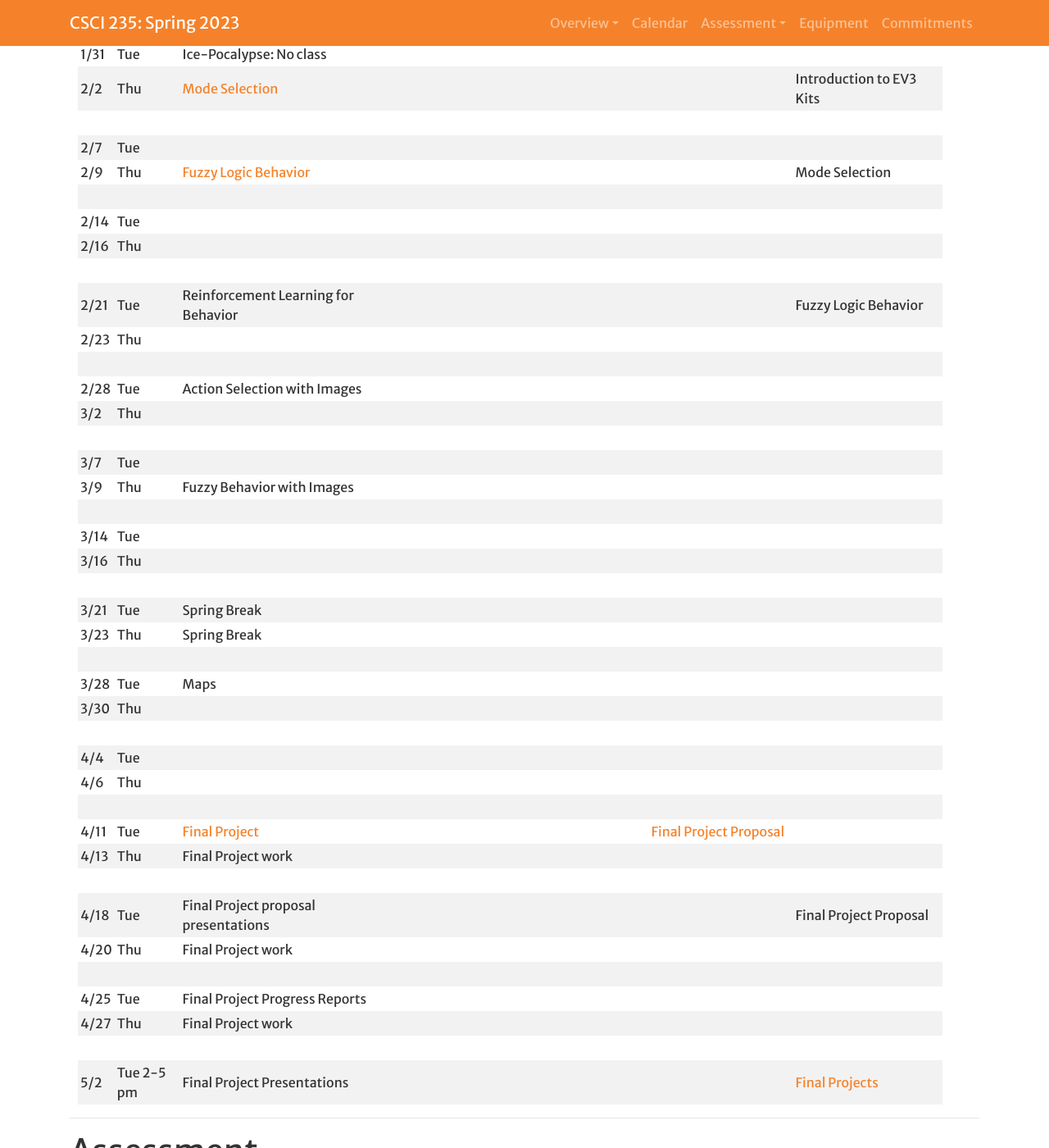
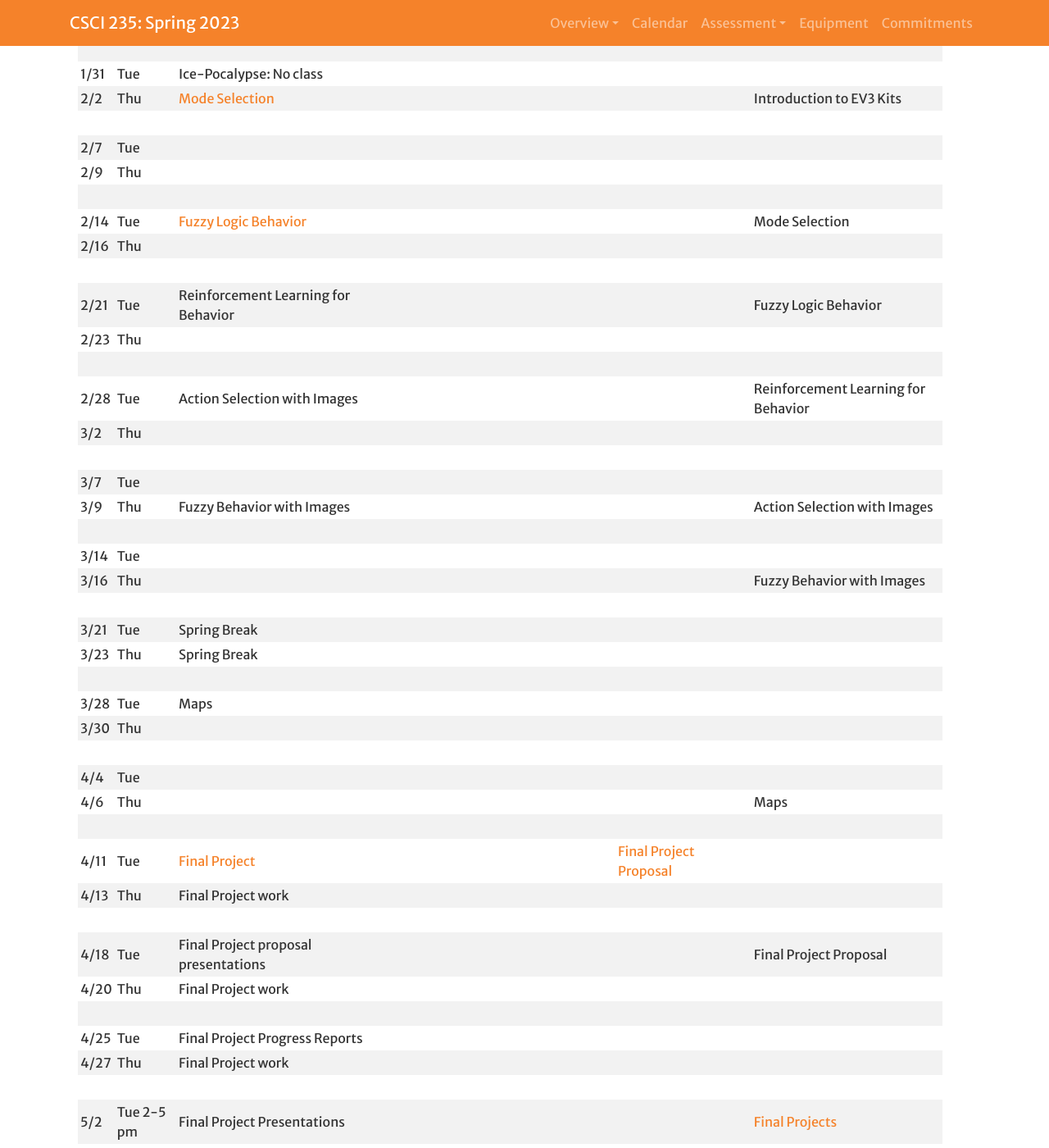
Before and after one commit to Hendrix-CS/csci235, a Jekyll site: the page built from index.md, in a window 1280 px wide and 1400 px high, scrolled down 1599 px. Shown: the whole window at 82% size. Built offline with Jekyll 4.4.1, drawn with Linux system fonts in a browser that asks for light colours; a script that is not in the unit is left out; our own code applies the rules of GitHub Pages for plain Markdown files.

Commit message:
Updated schedule.

```diff
--- a/index.md
+++ b/index.md
@@ -41,22 +41,22 @@ Upon completing this course, our goal is for you to be able to:
 | 2/2  | Thu | [Mode Selection]({{site.baseurl}}/projects/modes.html) |  |  | Introduction to EV3 Kits |
 |      |
 | 2/7  | Tue |  |  |  |  |
-| 2/9  | Thu | [Fuzzy Logic Behavior]({{site.baseurl}}/projects/fuzzy.html) |  |   | Mode Selection |
+| 2/9  | Thu |  |  |  |  |
 |      |
-| 2/14 | Tue |  |  |  |  |
+| 2/14 | Tue |  [Fuzzy Logic Behavior]({{site.baseurl}}/projects/fuzzy.html) |  |   | Mode Selection |
 | 2/16 | Thu |  |  |  |  |
 |      |
 | 2/21 | Tue | Reinforcement Learning for Behavior |  |  | Fuzzy Logic Behavior |
 | 2/23 | Thu | |  |  |  |
 |      |
-| 2/28 | Tue | Action Selection with Images |  |   |  |
+| 2/28 | Tue | Action Selection with Images |  |   | Reinforcement Learning for Behavior |
 | 3/2  | Thu | |  |  |  |
 |      |
 | 3/7  | Tue |  |  |  | |
-| 3/9  | Thu | Fuzzy Behavior with Images |  |  |   |
+| 3/9  | Thu | Fuzzy Behavior with Images |  |  |  Action Selection with Images |
 |      |
 | 3/14 | Tue |  |  |  |  |
-| 3/16 | Thu |  |  |  |  |
+| 3/16 | Thu |  |  |  |  Fuzzy Behavior with Images |
 |      |
 | 3/21 | Tue | Spring Break |  |  |  |
 | 3/23 | Thu | Spring Break |  |  |  |
@@ -65,7 +65,7 @@ Upon completing this course, our goal is for you to be able to:
 | 3/30 | Thu |  |  |  |  |
 |      |
 | 4/4  | Tue |  |  |  |  |
-| 4/6  | Thu |  |  |  |  |
+| 4/6  | Thu |  |  |  | Maps |
 |      |
 | 4/11 | Tue | [Final Project]({{site.baseurl}}/projects/Final.html) |  | [Final Project Proposal]({{site.baseurl}}/projects/Final.html) |  |
 | 4/13 | Thu | Final Project work |  |  |  |
```
